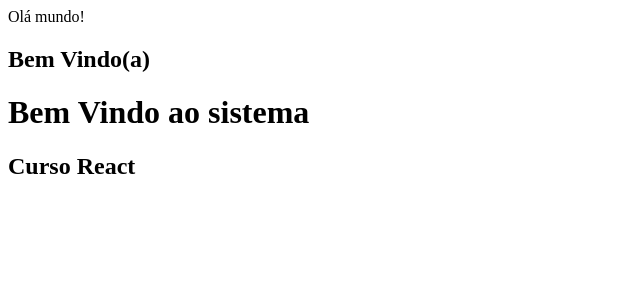
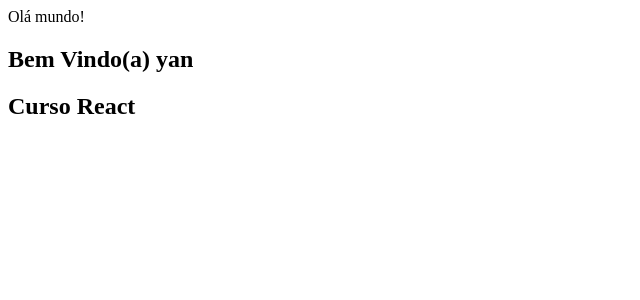
Before and after one commit to YanWallas/curso-react, a React (Create React App) app in the folder meuapp/: page / in a window 1280 px wide. Shown: the top 300 px of the page, without its empty margins (0-640 px from the left). Built offline with nearby package versions, Linux system fonts and the light colour scheme.

Commit message:
Update App.js

```diff
--- a/meuapp/src/App.js
+++ b/meuapp/src/App.js
@@ -1,13 +1,18 @@
 import React from 'react';
 
-const Bemvindo = () => <h2>Bem Vindo(a)</h2>;
+const Bemvindo = (props) => {
+  return (
+    <div>
+      <h2> Bem Vindo(a) {props.nome} </h2>
+    </div>
+  );
+};
 
 export default function App() {
   return (
     <div className="App">
       Olá mundo!
-      <Bemvindo />
-      <h1> Bem Vindo ao sistema</h1>
+      <Bemvindo nome="yan" />
       <h2> Curso React </h2>
     </div>
   );
```
